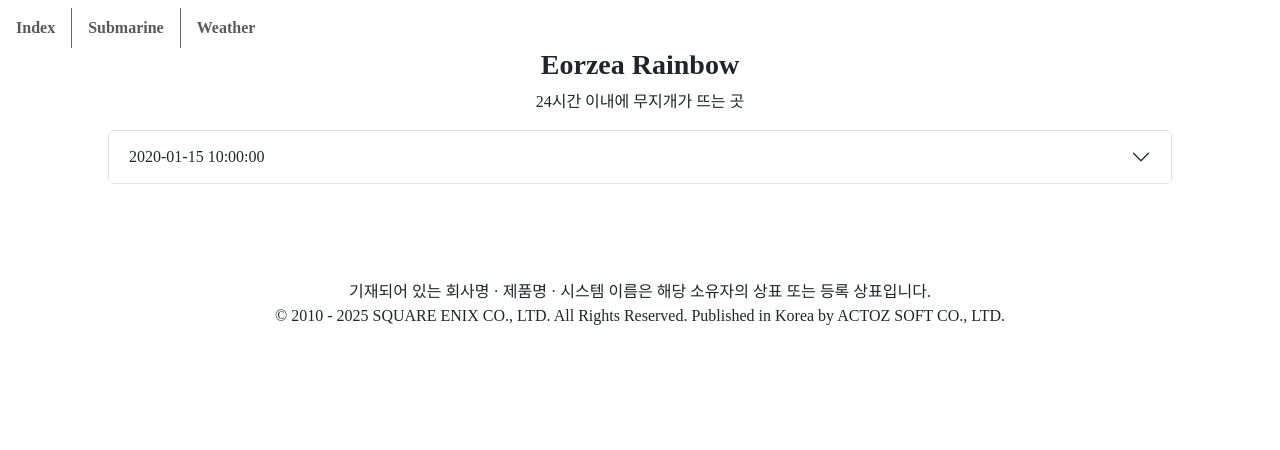
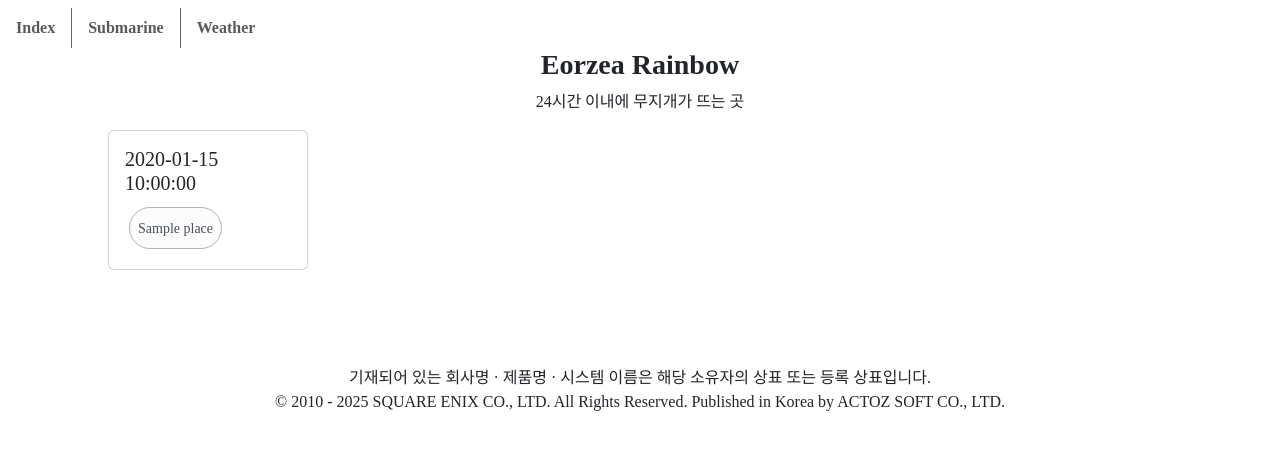
Before and after one commit to kohwj1/submarine, a Flask app: template templates/rainbow.html in a window 1280 px wide. Shown: the top 450 px of the page. Run offline with Flask 3, Linux system fonts and the light colour scheme; the template is opened without the code that fills it: most values are stand-ins (such as "Sample title", 1, 10 or a date in 2020); some web fonts are replaced.

Commit message:
[test] rainbow list layout

```diff
--- a/app.py
+++ b/app.py
@@ -103,7 +103,7 @@
 
     for item in rainbow_data:
         time_key = item['time']
-        place_value = item['place']
+        place_value = {'id':item['id'], 'place':item['place']}
         grouped_data[time_key].append(place_value)
 
     rainbow_list = [{'time': time, 'place': places} for time, places in grouped_data.items()]
--- a/services/weather.py
+++ b/services/weather.py
@@ -98,7 +98,7 @@
     for region in region_category:
         place_list.extend(get_places(region))
 
-    result = [{'place':place.get('name_ko'), 'time':next_rainbow(place.get('name_ko'))} for place in place_list if next_rainbow(place.get('name_ko'))]
+    result = [{'id':place.get('id'), 'place':place.get('name_ko'), 'time':next_rainbow(place.get('name_ko'))} for place in place_list if next_rainbow(place.get('name_ko'))]
     result.sort(key=lambda x:x['time'])
 
     return result
--- a/templates/rainbow.html
+++ b/templates/rainbow.html
@@ -4,23 +4,45 @@
 <div class="container">
     <h3 class="text-center eorzea">Eorzea Rainbow</h3>
     <p class="text-center">24시간 이내에 무지개가 뜨는 곳</p>
-{% if data %}
+    <!-- {% if data %}
     <div class="accordion" id="rainbowAccordion">
-{% for time in data %}
+    {% for datetime in data %}
       <div class="accordion-item">
         <h2 class="accordion-header">
           <button class="accordion-button collapsed" type="button" data-bs-toggle="collapse" data-bs-target="#collapseThree" aria-expanded="false" aria-controls="collapseThree">
-        {{ time.time }}
+            {{ datetime.time }}
           </button>
         </h2>
         <div id="collapseThree" class="accordion-collapse collapse" data-bs-parent="#rainbowAccordion">
           <div class="accordion-body">
-        {{ time.place }}
+            {% for area in datetime.place %}
+            <span>{{ area }}&nbsp;</span>
+            {% endfor %}
           </div>
         </div>
       </div>
     {% endfor %}
     </div>
-{% endif %}
+    {% endif %} -->
+</div>
+<div class="container">
+  <div class="row row-cols-1 row-cols-md-4 g-3">
+    {% for datetime in data %}
+    <div class="col">
+      <div class="card h-100">
+        <div class="card-body">
+          <h5 class="card-title">{{ datetime.time }}</h5>
+          <div class="card-text d-flex flex-wrap">
+            {% for area in datetime.place %}
+            <a href="/weather/detail?id={{ area.id }}" class="text-center mx-1 my-1 p-2 text-dark-emphasis bg-light-subtle border border-dark-subtle rounded-pill link-underline link-underline-opacity-0">
+              <small>{{ area.place }}</small>
+            </a>
+            {% endfor %}
+          </div>
+        </div>
+      </div>
+    </div>
+    {% endfor %}
+  </div>
 </div>
 {% endblock %}
```
Lines whose indentation alone changed are shown as unchanged.
